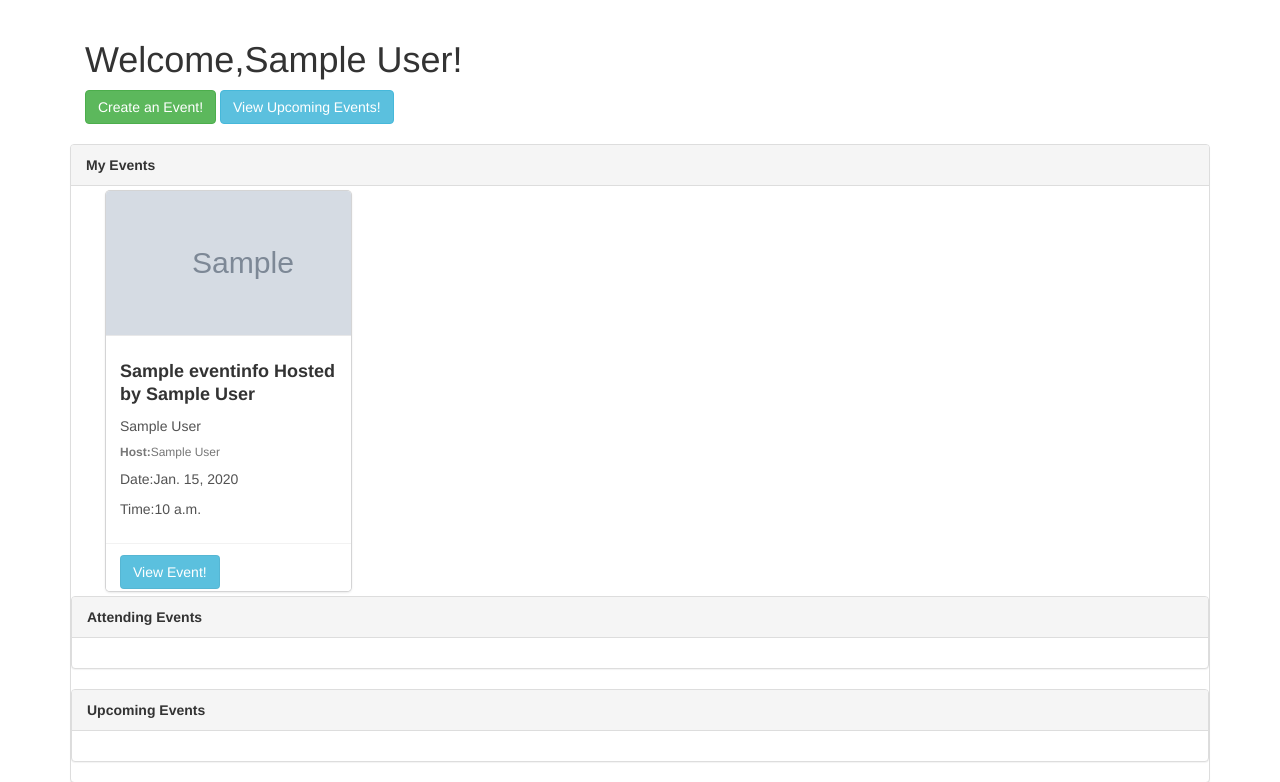
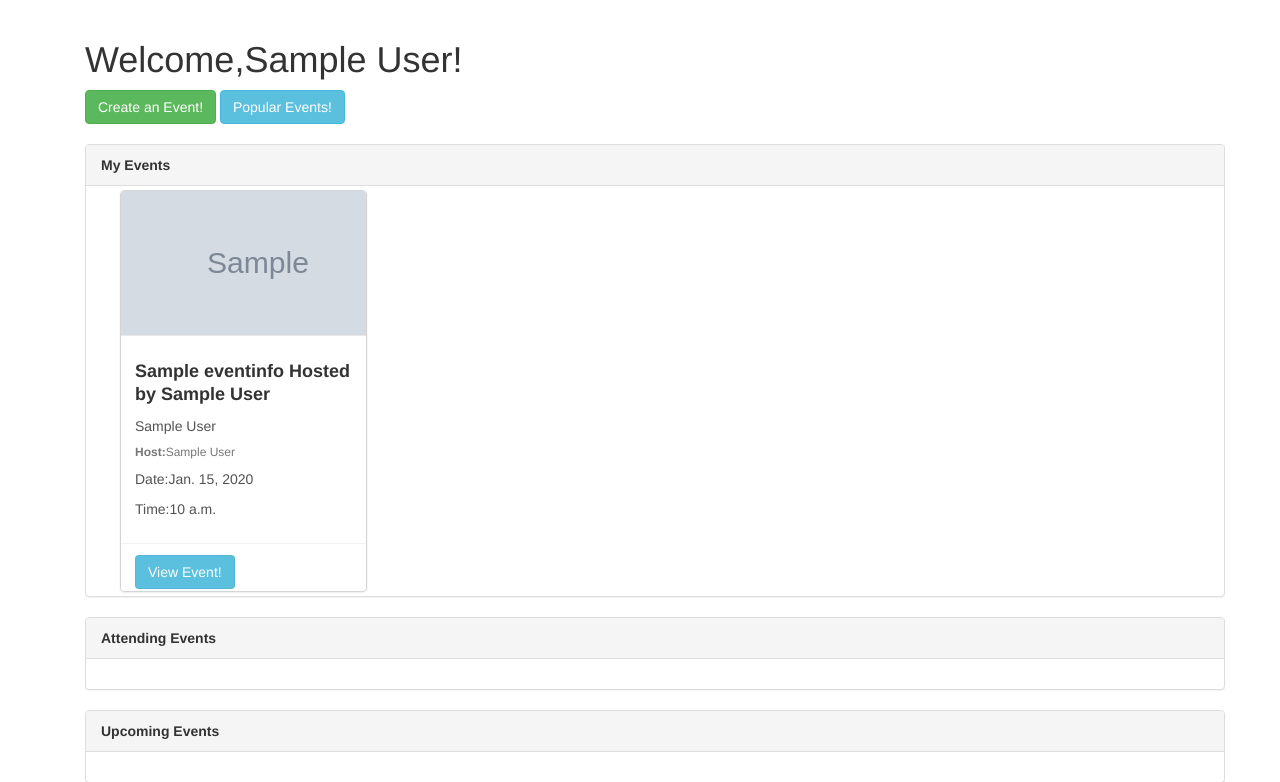
Before and after one commit to HectorSA/Eventure, a Django app: page /landingPage in a window 1280 px wide. Shown: the part 52-834 px from the top of the page. Run offline with Django 3.2, Linux system fonts and the light colour scheme; a user stored in the database is signed in; tables that the repository leaves empty hold one stand-in row (values such as "Sample post"); grey boxes marked "Sample" are stand-in pictures; some libraries are stand-ins or nearby versions.

Commit message:
was missing a div

```diff
--- a/Eventure/Templates/landingPage.html
+++ b/Eventure/Templates/landingPage.html
@@ -13,12 +13,13 @@
              <h1 class="">Welcome,{{currentUser}}!</h1>
 
             <a href="{% url 'CreateEvent' %}" class = "btn btn-success" role="button">Create an Event!</a>
-            <button type="button" class="btn btn-info">View Upcoming Events!</button>
+            <button type="button" class="btn btn-info">Popular Events!</button>
 <br>
         </div>
     </div>
 
-    </div>
+
+    {% endif %}
   <br>
 
         <!--/col-3-->
@@ -65,31 +66,11 @@
                 </div>
 </div>
 
-
-
-
-   <!-- <div><h3>DUDE</h3></div>-->
-
-   <!-- <div><h3>WHERES</h3></div>-->
-
-
-
-   <!-- <div><h3>MY</h3></div>-->
-
-
-
-  <!--  <div><h3>CAR!</h3></div>-->
-
-
-
-   <!-- <div><h3>:)</h3></div>-->
-
-
   </div>
 
 </div>
+</div>
 
-    {% endif %}
 
 
 
```
